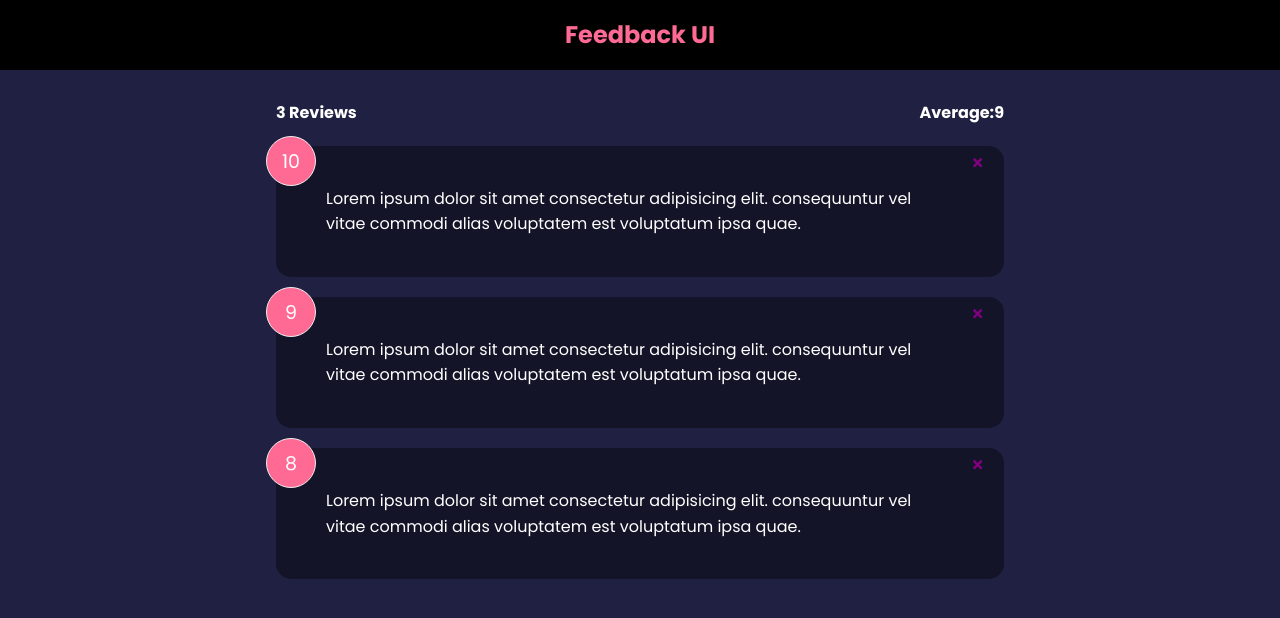
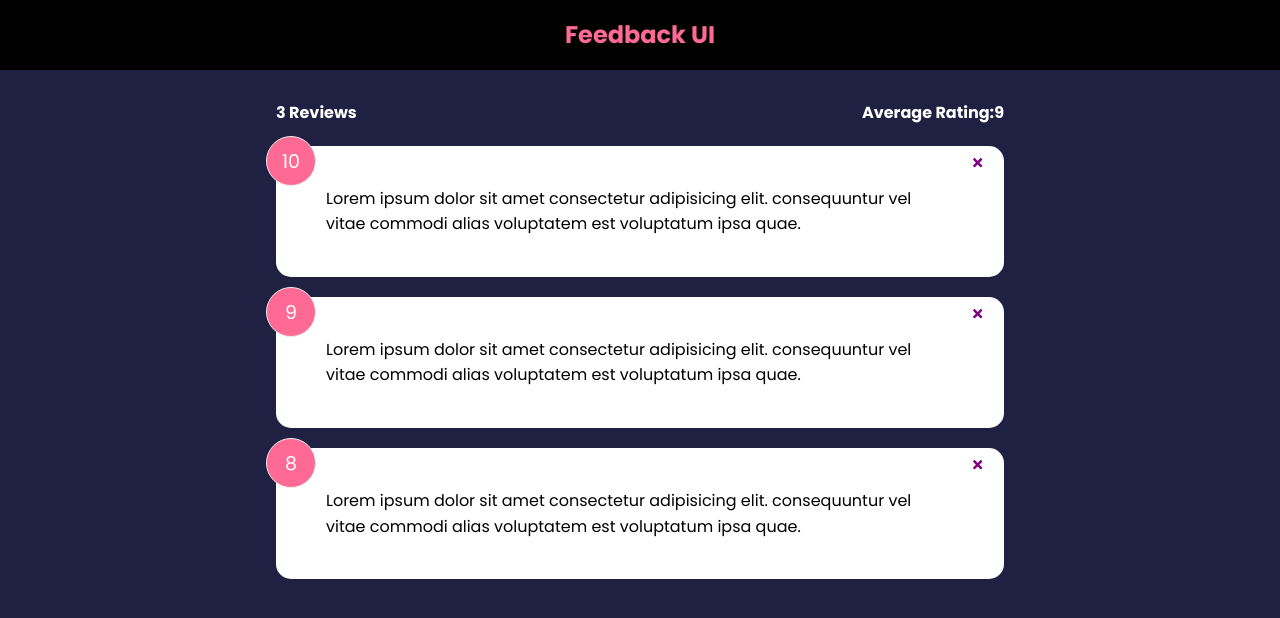
Before and after one commit to johnofisher01/application-cards, a React (Create React App) app in the folder application-cards/: page / in a window 1280 px wide. Shown: the top 618 px of the page. Built offline with nearby package versions, Linux system fonts and the light colour scheme.

Commit message:
feedback average using reducer

```diff
--- a/application-cards/src/components/FeedbackItem.jsx
+++ b/application-cards/src/components/FeedbackItem.jsx
@@ -10,7 +10,7 @@ function FeedbackItem({item, handleDelete}) {
   // }
 
   return (
-    <Card reverse={true}>
+    <Card reverse={false}>
         <div className="num-display">{item.rating}</div>
         <button onClick ={()=> handleDelete(item.id)} className='close'>
           <FaTimes color='purple'/>
--- a/application-cards/src/components/FeedbackStats.jsx
+++ b/application-cards/src/components/FeedbackStats.jsx
@@ -9,7 +9,7 @@ let average = feedback.reduce((acc,cur)=> {
     return (
         <div className='feedback-stats'>
             <h4>{feedback.length} Reviews </h4>
-            <h4>Average:{average}</h4>
+            <h4>Average Rating:{isNaN(average)? 0 : average}</h4>
 
         </div>
     )
```
